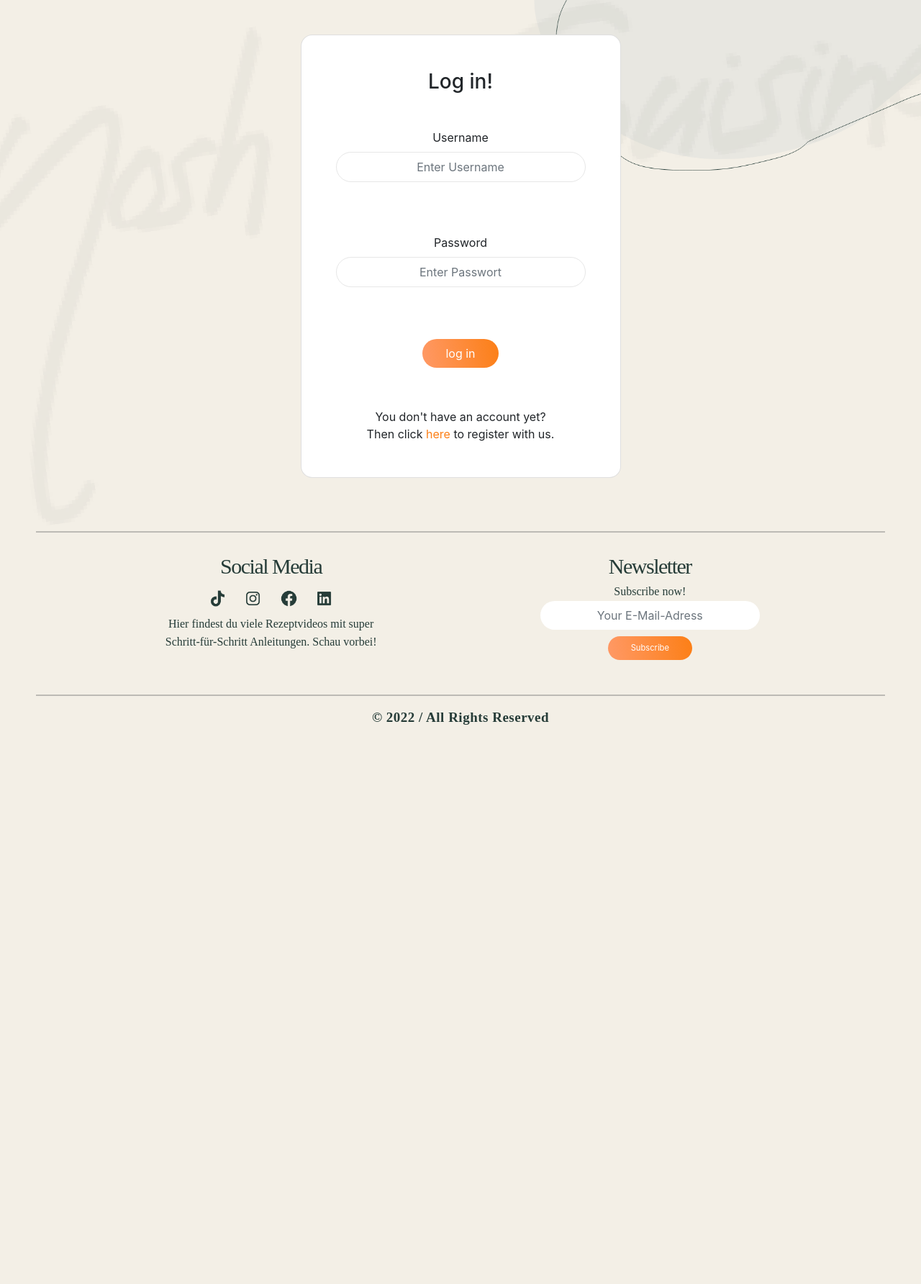
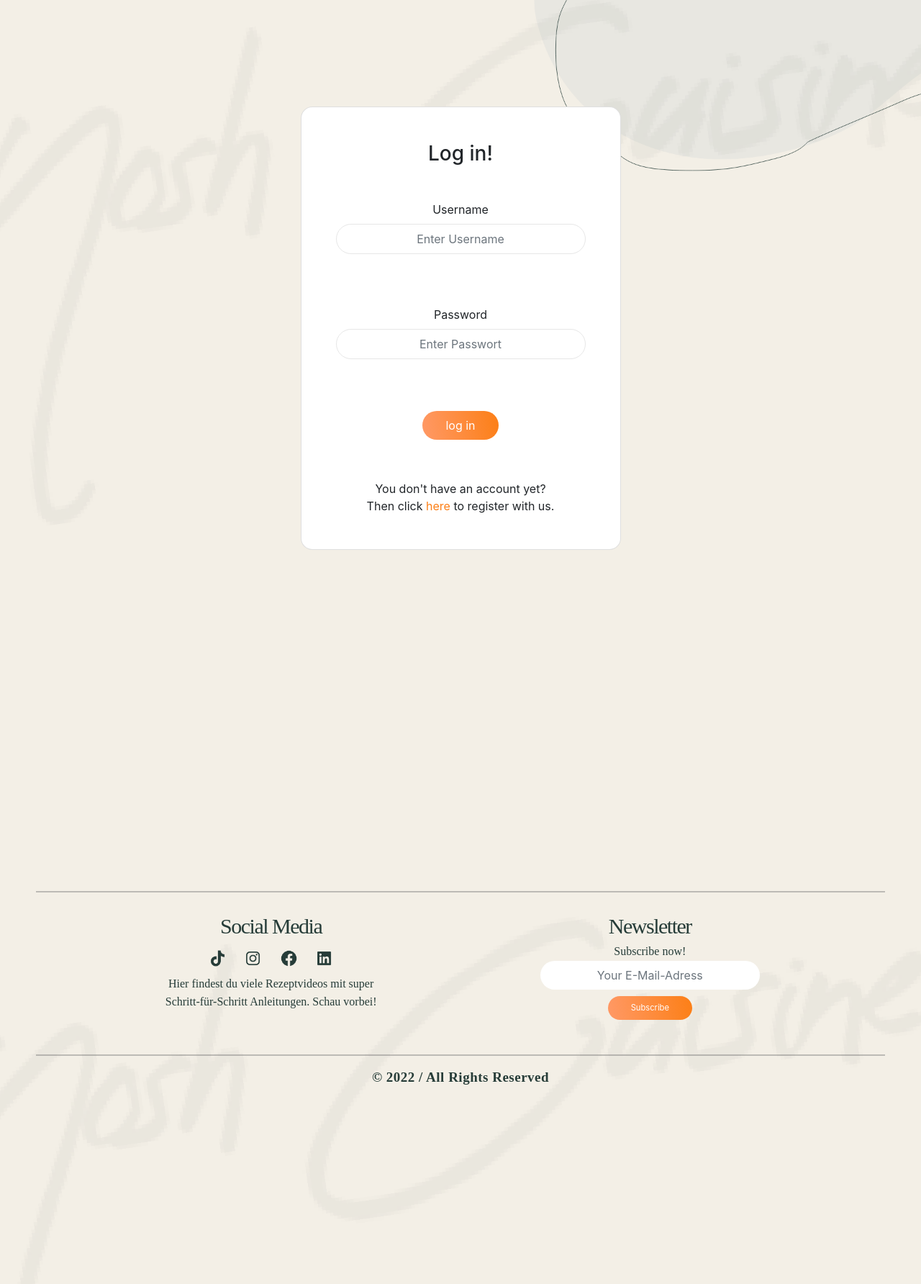
Before and after one commit to marinafink/noshcuisine, a PHP site: page /login.php in a window 1280 px wide. Shown: the part 216-2000 px from the top of the page at 72% size. Before the commit the page ends 1223 px from the top, so only its background shows below. Run offline with PHP 8.4, Linux system fonts and the light colour scheme.

Commit message:
adjusted padding of the login and logout pages' forms and images so that the sites fill out the whole viewport

```diff
--- a/login.php
+++ b/login.php
@@ -32,7 +32,7 @@ global $pdo;
             ?>
             <section>
                 <div class="container py-5">
-                    <div class="row d-flex justify-content-center align-items-center h-100">
+                    <div class="row d-flex justify-content-center align-items-center h-100" style="padding: 100px 0px 400px;">
                         <div class="col-12 col-md-8 col-lg-6 col-xl-5">
                             <div class="card shadow-2-strong" style="border-radius: 1rem;">
                                 <div class="card-body p-5 text-center">
--- a/logout.php
+++ b/logout.php
@@ -24,7 +24,7 @@ global $pdo;
                 require("includes/header_inc.php");
                 echo "<div class='ueberschrift'>Whoops!</div>";
                 echo "<div class='fliesstext center_text'>You're already logged out.</div>";
-                echo "<div class='bild_mittig_groß'><img src='pic_collection/couple_cooking.jpg' alt='Kochendes Pärchen' style='max-width:1400px'></div>";
+                echo "<div class='bild_mittig_groß'><img src='pic_collection/couple_cooking.jpg' alt='Kochendes Pärchen' style='max-width:1400px; padding: 100px 0px 400px;'></div>";
                 require("includes/footer_inc.php");
                 die();
 
@@ -34,7 +34,7 @@ global $pdo;
                 require("includes/header_inc.php");
                 echo "<div class='ueberschrift'>See you next time and bon appétit!</div>";
                 echo "<div class='fliesstext center_text'>We hope to see you again soon, ".$username.".</div>";
-                echo "<div class='bild_mittig_groß'><img src='pic_collection/couple_cooking.jpg' alt='Kochendes Pärchen' style='max-width:1400px'></div>";
+                echo "<div class='bild_mittig_groß'><img src='pic_collection/couple_cooking.jpg' alt='Kochendes Pärchen' style='max-width:1400px; padding: 100px 0px 400px'></div>";
                 require("includes/footer_inc.php");
             }
             ?>
--- a/scss/style.scss
+++ b/scss/style.scss
@@ -594,7 +594,7 @@ a.navbar_item :hover{
 
 .main_wrapper{
  padding: 50px;
-  min-height: 1050px;
+  min-height: 2000px;
 }
 
 
--- a/style.css
+++ b/style.css
@@ -722,7 +722,7 @@ a.navbar_item :hover {
 /* line 595, ../../../../../PhpstormProjects/noshcuisine/scss/style.scss */
 .main_wrapper {
   padding: 50px;
-  min-height: 1050px;
+  min-height: 2000px;
 }
 
 /*CONTAINER (große Boxen, in denen meistens noch Items(kleinere divs) sind)*/
```
Also changed, not shown: login_do.php (+4 -4 lines).
